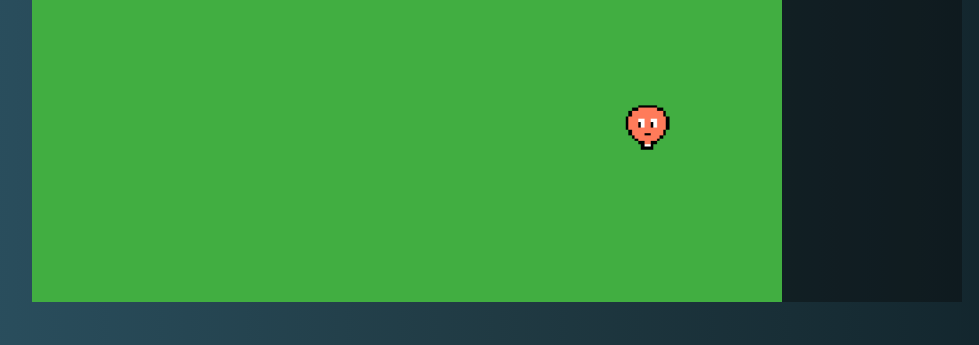
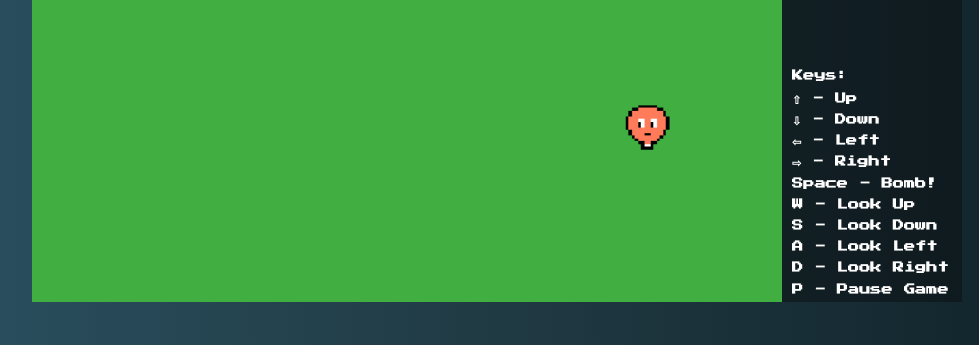
Before and after one commit to sandaun/bomberman-game, a plain HTML site: page index.html in a window 1280 px wide. Both pictures are taken after a click on the button "START GAME!". Shown: the part 423-768 px from the top of the page, without its empty margins (143-1122 px from the left). Drawn offline with Linux system fonts and the light colour scheme.

Commit message:
Add instructions in DOM and their CSS

```diff
--- a/index.html
+++ b/index.html
@@ -10,7 +10,6 @@
 </head>
 <body class="container">
     <section id="begin" style="display: block">
-        <!-- <h2 class="title_text">Bomberman</h2> -->
         <div><img src="images/bombermanTitle.png" alt="" width="40%"></div>
         <button class="startbutton" id="playMe"><span>Start Game!</span></button>
     </section>
@@ -20,6 +19,17 @@
             <img src="images/bombermanTitle.png" alt="" width="85%">
             <h3 id="points-text">Score:</h3>
             <h3 id="points">0</h3>
+            <h3 class="instructions instmargin">Keys:</h3>
+            <h2 class="instructions">&#8679; - Up</h2>
+            <h2 class="instructions">&#8681; - Down</h2>
+            <h2 class="instructions">&#8678; - Left</h2>
+            <h2 class="instructions">&#8680; - Right</h2>
+            <h2 class="instructions">Space - Bomb!</h2>
+            <h2 class="instructions">W - Look Up</h2>
+            <h2 class="instructions">S - Look Down</h2>
+            <h2 class="instructions">A - Look Left</h2>
+            <h2 class="instructions">D - Look Right</h2>
+            <h2 class="instructions">P - Pause Game</h2>
         </div>
     </section>
     <section class="gameover" id="gameover" style="display: none">
--- a/styles/styles.css
+++ b/styles/styles.css
@@ -142,30 +142,28 @@ p {
   color: white;
 }
 
-/* .begin {
-  flex-direction: column;
-  align-items: center;
-  font-family: VT323;
+
+.instructions {
+  text-align: left;
+  margin-top: 10px;
+  margin-left: 10px;
+  list-style-type: none;
+  font-family: 'Press Start 2P';
+  font-style: bold;
+  font-size: 0.7em;
   color: white;
-  font-size: 30px;
 }
 
-.canvas {
-  margin-top: 50px;
-  display: flex;
-  justify-content: center;
+.instmargin {
+  margin-top: 270px;
 }
 
-.gameover {
-  flex-direction: column;
-  align-items: center;
-} */
-
-.title_text {
+/* .title_text {
   font-family: 'Press Start 2P';
   font-size: 3em;
   color:white;
-}
+} */
+
 .startbutton {
   background: transparent;
   border: 2px solid white;
@@ -180,10 +178,6 @@ p {
   font-weight: 700;
   margin-top: 20px;
 }
-
-/* .startbutton:hover {
-  border-color: rgb(30, 56, 202);
-} */
 
 .startbutton span {
   font-family: 'Press Start 2P';
```
